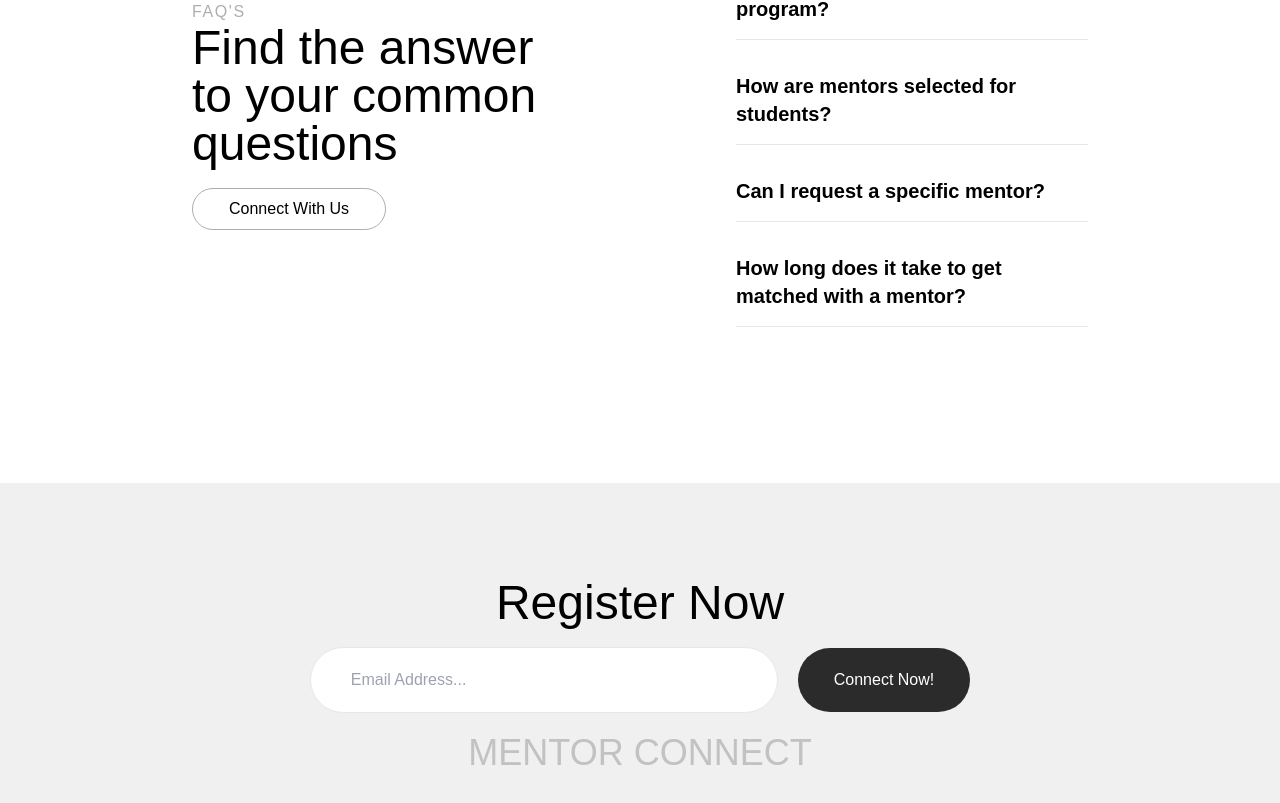
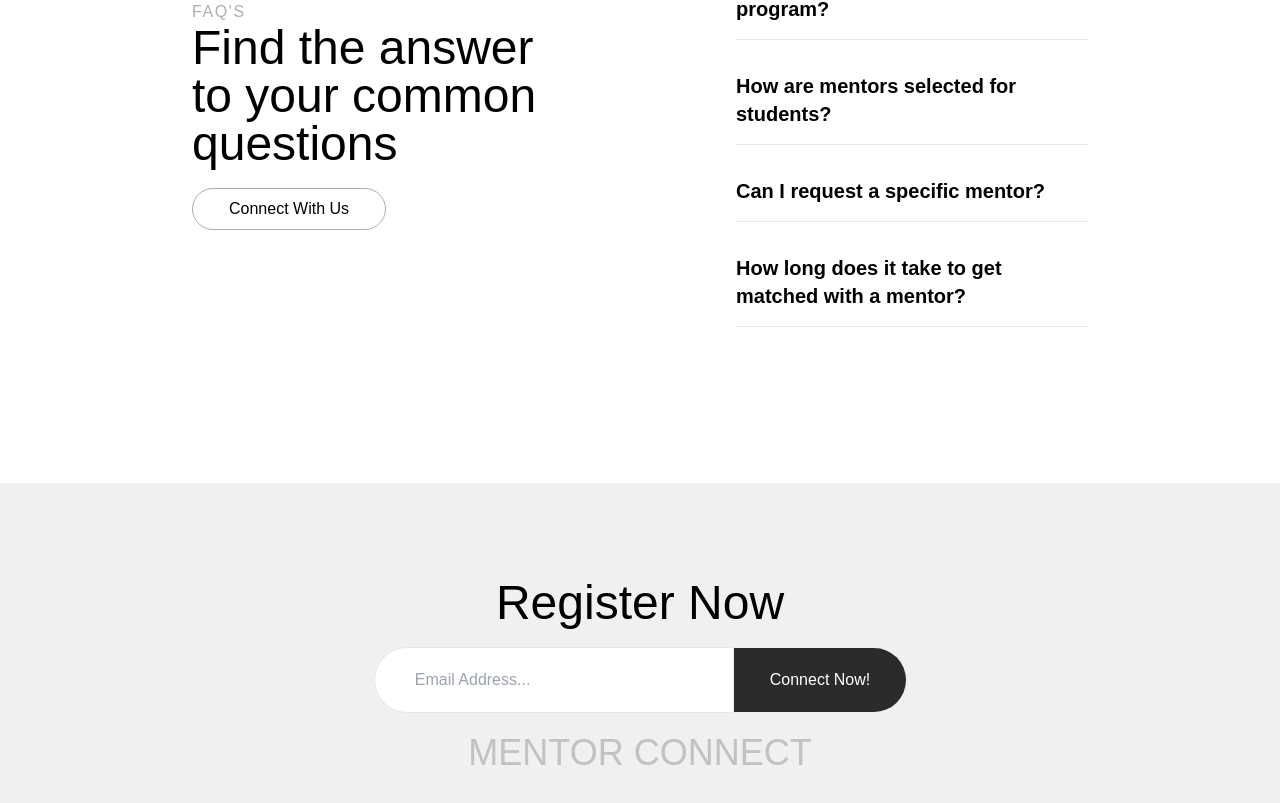
Before and after one commit to divy-koushik-mishra/mentor-connect, a Next.js app: page / in a window 1280 px wide. Shown: the part 3479-4282 px from the top of the page. Built offline with nearby package versions, Linux system fonts and the light colour scheme.

Commit message:
fixed footer

```diff
--- a/src/components/Footer.tsx
+++ b/src/components/Footer.tsx
@@ -4,13 +4,13 @@ const Footer = () => {
     <footer className="bg-[#F0F0F0] flex flex-col items-center justify-center p-4 py-10 md:py-24">
       <div className="md:w-3/4  w-full flex flex-col space-y-5 justify-center items-center">
         <h2 className="md:text-5xl text-3xl">Register Now</h2>
-        <div className=" w-full flex flex-col md:flex-row justify-center items-center space-y-5 md:space-y-0  md:space-x-5">
+        <div className=" w-full flex flex-col md:flex-row justify-center items-center space-y-5 md:space-y-0 ">
         <input
           type="text"
-          className="md:w-1/2 w-full px-10 py-3 border md:py-5 rounded-full outline-none"
+          className="md:w-[360px]  px-10 py-3 border md:py-5 rounded-full md:rounded-l-full md:rounded-r-none outline-none"
           placeholder="Email Address..."
         />
-        <button className="bg-[#2B2B2B] rounded-full px-9 py-3 md:py-5 text-white ">
+        <button className="bg-[#2B2B2B] rounded-full md:rounded-r-full md:rounded-l-none px-9 py-3 md:py-5 text-white ">
           Connect Now!
         </button>
       </div>
```
